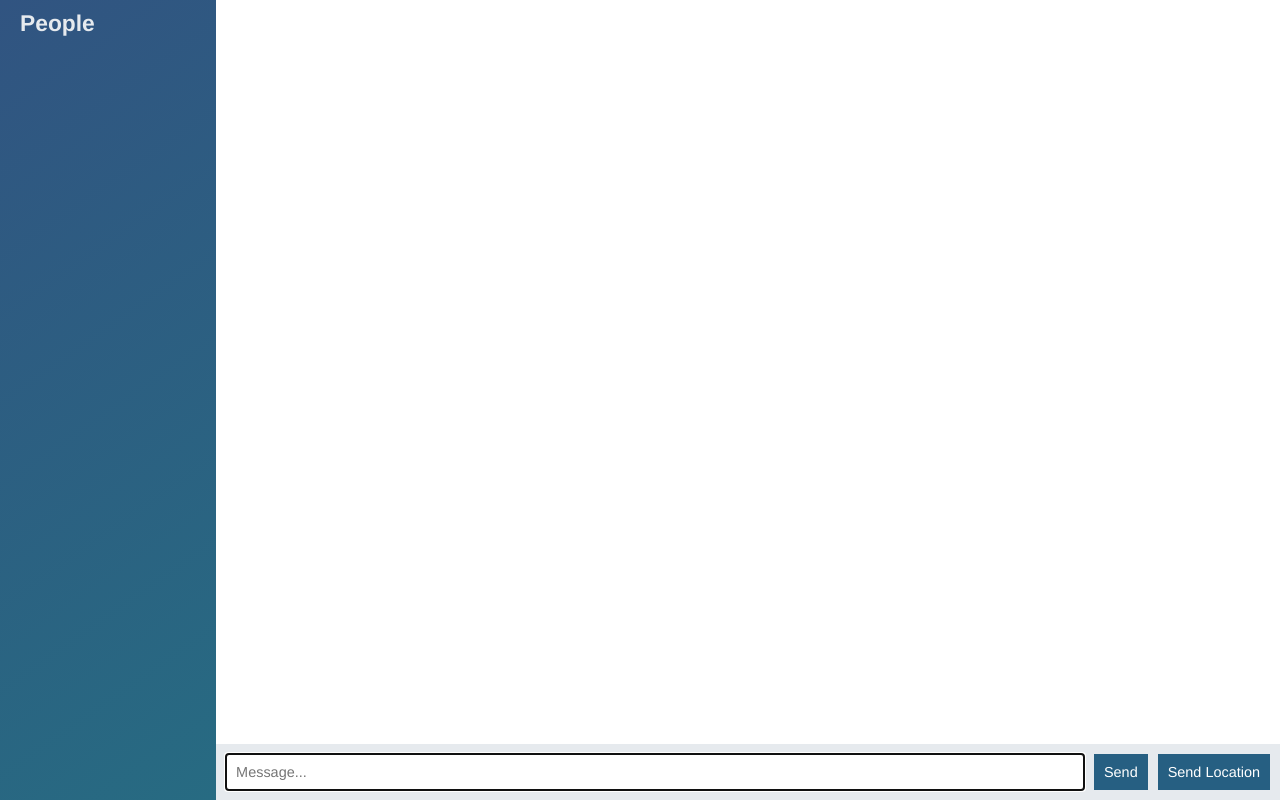
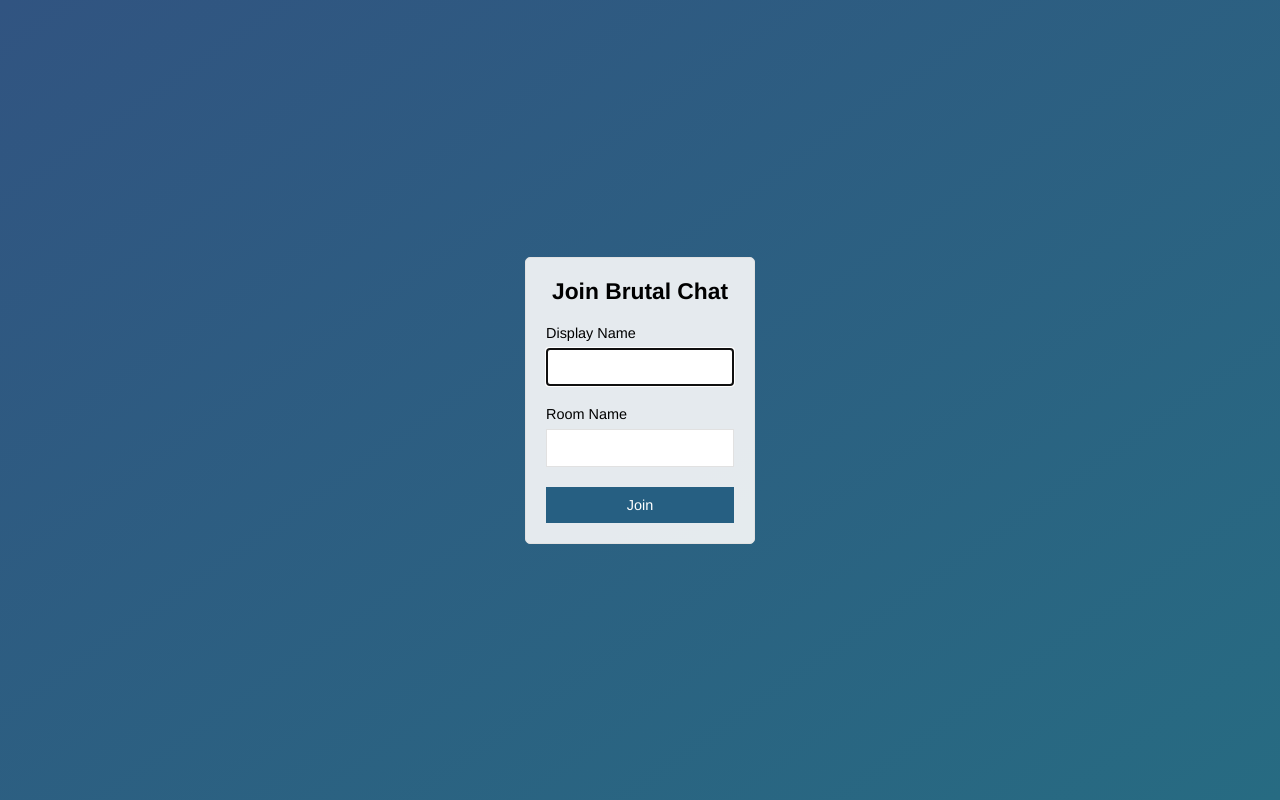
Before and after one commit to DiogoBerti/chat_app, a website: page public/index.html in a window 1280 px wide. Drawn offline with nearby package versions, Linux system fonts and the light colour scheme; no server answers.

Commit message:
[FIX] - Ajustados arquivos de html para tela de login e tela de chat [ADD] - Adicionada tela de login

```diff
--- a/public/index.html
+++ b/public/index.html
@@ -2,61 +2,30 @@
 <html>
 	<head>
 		<meta charset="utf-8">
-		<title>Chat App</title>
-		<script src="https://ajax.googleapis.com/ajax/libs/jquery/3.3.1/jquery.min.js"></script>
-		<script src="https://cdnjs.cloudflare.com/ajax/libs/moment.js/2.20.1/moment.min.js"></script>
-		<script src="https://cdnjs.cloudflare.com/ajax/libs/mustache.js/3.0.0/mustache.js"></script>
+		<title>Brutal Chat | Join</title>
+		<meta name="viewport" content="width=device-width, initial-scale=1, user-scalable=no">
 		<link rel="stylesheet" type="text/css" href="/css/styles.css">
 	</head>
-	<body class="chat">
-		<div class="chat__sidebar">
-			<h3>People</h3>
-			<div id="users">
 
-			</div>
-		</div>
-
-		<div class="chat__main">
-			<ol id="messages" class="chat__messages"></ol>
-
-			<div class="chat__footer">
-				<form id="message-form">
-					<input type="text" name="message" placeholder="Message..." autofocus autocomplete="off" />
-					<button type="submit">Send</button>
-				</form>
-				<button id="send_location">Send Location</button>
-			</div>
+	<body class="centered-form">
+		<div class="centered-form__form">
+			<form action="/chat.html">
+				<div class="form-field">
+					<h3>Join Brutal Chat</h3>
+				</div>
+				<div class="form-field">
+					<label>Display Name</label>
+					<input type="text" name="name" autofocus>
+				</div>
+				<div class="form-field">
+					<label>Room Name</label>
+					<input type="text" name="room">
+				</div>
+				<div class="form-field">
+					<button>Join</button>
+				</div>
+			</form>
 
 		</div>
-
-		<!-- Templates para usar com o Mustache -->
-		<script id="message_template" type="text/template">
-			<li class="message">
-				<div class="message__title">
-					<h4>{{from}}</h4>
-					<span>{{timeStamp}}</span>
-				</div>
-				<div class="message__body">
-					<p>{{text}}</p>
-				</div>
-			</li>
-		</script>
-
-		<script id="location_template" type="text/template">
-			<li class="message">
-				<div class="message__title">
-					<h4>{{from}}</h4>
-					<span>{{timeStamp}}</span>
-				</div>
-				<div class="message__body">
-					<p><a href="{{url}}" target="_blank">My Current Location</a></p>
-				</div>
-			</li>
-		</script>
-
-
-
-		<script src="/socket.io/socket.io.js"></script>
-		<script src="/js/index.js"></script>
 	</body>
 </html>
```
Also changed, not shown: public/chat.html (added, +63 -0 lines), public/js/chat.js (renamed from public/js/index.js).
